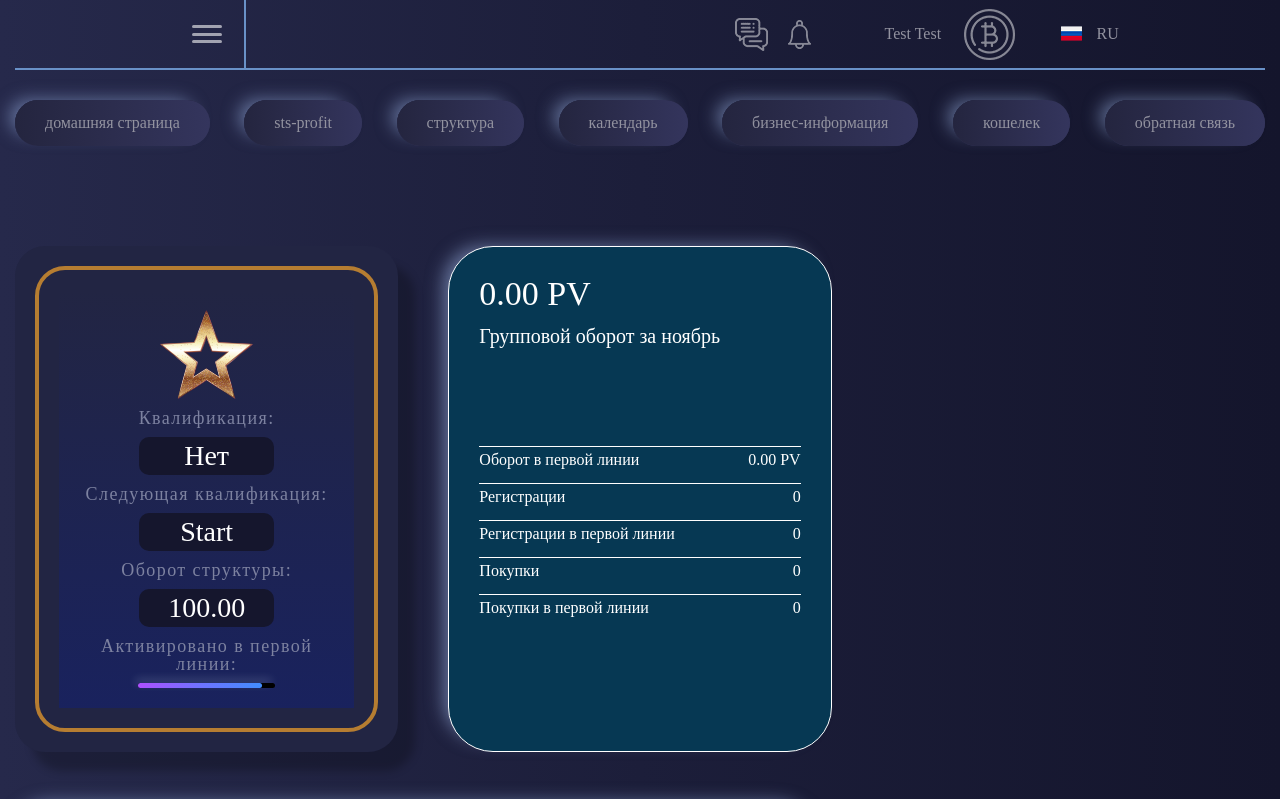
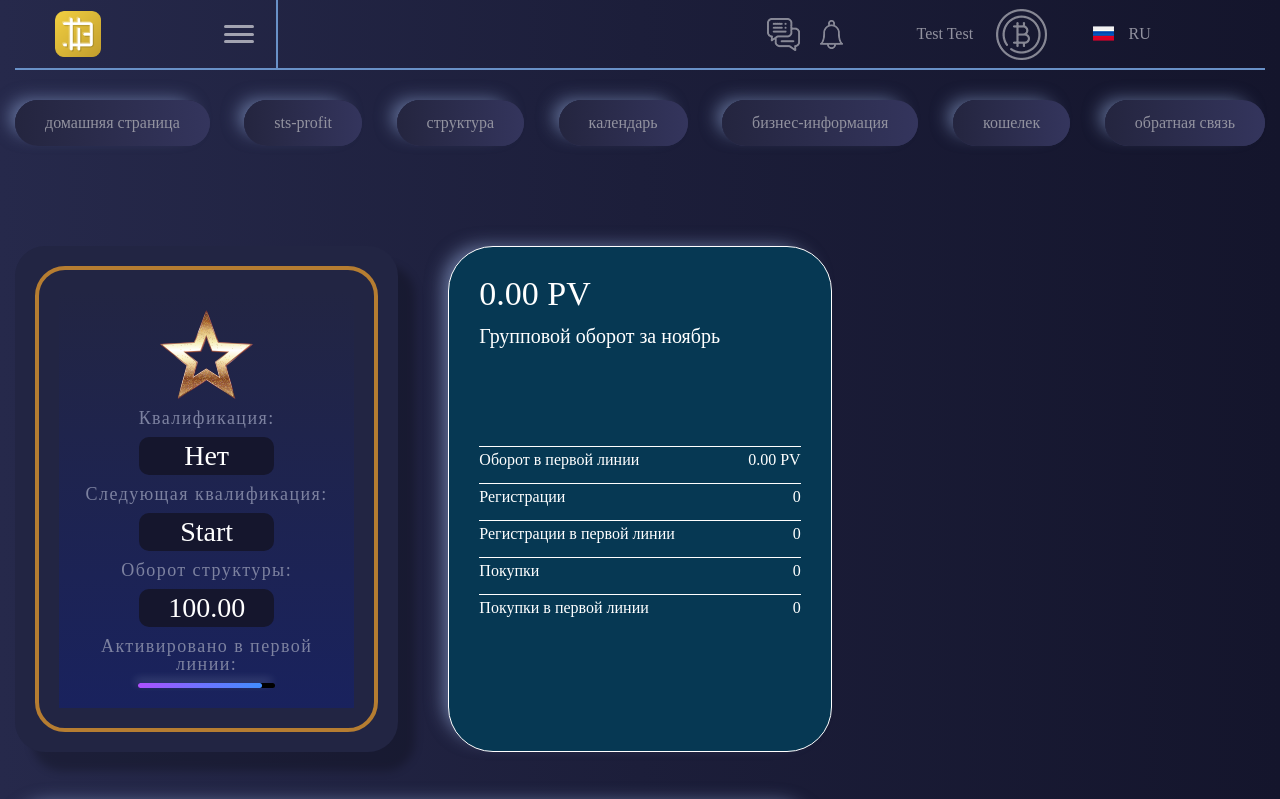
Before and after one commit to Solmyrik/crypto, a plain HTML site: page index.html in a window 1280 px wide. Shown: the top 799 px of the page. Drawn offline with Linux system fonts and the light colour scheme.

Commit message:
Add files via upload

```diff
--- a/index.html
+++ b/index.html
@@ -15,8 +15,7 @@
          <div class="header__container">
             <div class="header__top">
                <a href="index.html" class="header__logo">
-                  <img src="img/header__icon/logo1.png" alt="">
-                  <img src="img/header__icon/logo2.png" alt="">
+                  <img src="img/header__icon/logo.png" alt="">
                </a>
                <div class="header__burger">
                   <span></span>
```
